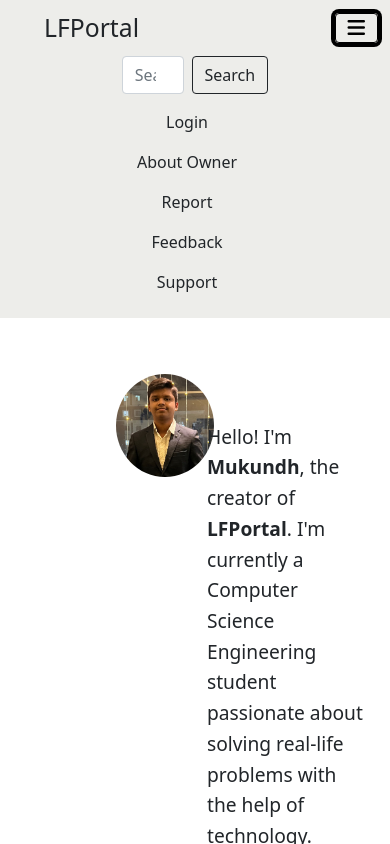
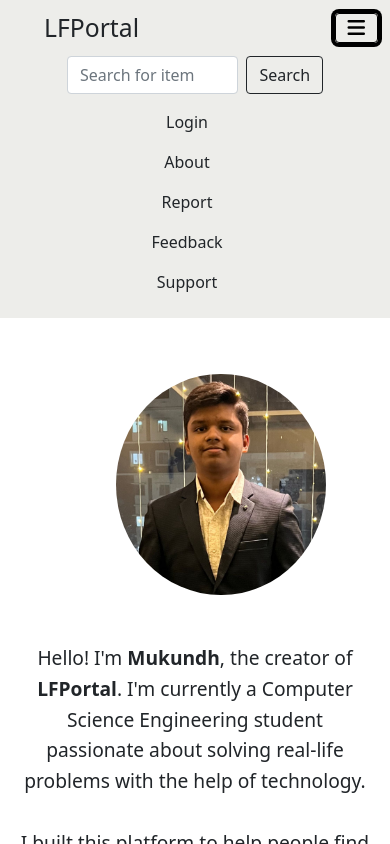
Before and after one commit to Mukundh15/LFPortal, a React (Vite) app in the folder Frontend/: page /Owner in a window 390 px wide. Both pictures are taken after a click on the button "Toggle navigation". Shown: the top 844 px of the page. Built offline with nearby package versions, Linux system fonts and the light colour scheme; no server answers.

Commit message:
added responsive for modile view

```diff
--- a/Frontend/index.html
+++ b/Frontend/index.html
@@ -2,7 +2,6 @@
 <html lang="en">
   <head>
     <meta charset="UTF-8" />
-    <link rel="icon" type="image/svg+xml" href="/vite.svg" />
     <meta name="viewport" content="width=device-width, initial-scale=1.0" />
     <link href="https://cdn.jsdelivr.net/npm/bootstrap@5.0.2/dist/css/bootstrap.min.css" rel="stylesheet" integrity="sha384-EVSTQN3/azprG1Anm3QDgpJLIm9Nao0Yz1ztcQTwFspd3yD65VohhpuuCOmLASjC" crossorigin="anonymous">
     <link rel="stylesheet" href="https://cdnjs.cloudflare.com/ajax/libs/font-awesome/6.7.2/css/all.min.css" integrity="sha512-Evv84Mr4kqVGRNSgIGL/F/aIDqQb7xQ2vcrdIwxfjThSH8CSR7PBEakCr51Ck+w+/U6swU2Im1vVX0SVk9ABhg==" crossorigin="anonymous" referrerpolicy="no-referrer" />
--- a/Frontend/src/Components/Navbar.jsx
+++ b/Frontend/src/Components/Navbar.jsx
@@ -47,7 +47,7 @@
           <i className="fa-solid fa-bars"></i>
         </button>
         <div className="collapse navbar-collapse justify-content-between" id="navbarSupportedContent">
-          <form className="d-flex mx-auto my-2" role="search" style={{ width: "40%" }}>
+          <form className="d-flex mx-auto my-2 search" role="search">
             <input
               className="form-control me-2"
               type="search"
@@ -61,7 +61,7 @@
           <ul className="navbar-nav mb-2 mb-lg-0 d-flex align-items-center">
             {login?<li className="nav-item me-3"><Link className="nav-link active text-dark" onClick={Logout}>Logout</Link></li>:<li className="nav-item me-3"><Link className="nav-link active text-dark" to="/Login">Login</Link></li>}
             <li className="nav-item me-3">
-              <Link className="nav-link active text-dark" to="/Owner">About Owner</Link>
+              <Link className="nav-link active text-dark" to="/Owner">About</Link>
             </li>
             <li className="nav-item me-3">
               <Link className="nav-link active text-dark" to="/ReportProduct">Report</Link>
--- a/Frontend/src/index.css
+++ b/Frontend/src/index.css
@@ -0,0 +1,21 @@
+.search{
+    width: 30%;
+}
+
+@media(max-width: 700px){
+    .x{
+        display: block;
+        text-align: center;
+    }
+    .ownimg{
+        margin:auto;
+        display: block;
+    }
+    .search{
+        width:70%;
+    }
+    .card{
+        display: block;
+        margin: auto;
+    }
+}
--- a/Frontend/src/pages/AboutOwner.jsx
+++ b/Frontend/src/pages/AboutOwner.jsx
@@ -1,8 +1,8 @@
 function AboutOwner(){
     return <div className="container">
-        <div className="row mt-5 mb-5 p-2">
+        <div className="row mt-5 mb-5 p-2 x">
             <div className="col mb-5">
-                <img src="mukundh.jpg" style={{width:"60%",borderRadius:'50%',marginLeft:"6rem"}} />
+                <img src="mukundh.jpg" style={{width:"60%",borderRadius:'50%',marginLeft:"6rem"}} className="ownimg" />
             </div>
             <div className="col mt-5">
                 <p style={{ fontSize: "1.2rem", lineHeight: "1.6" }}>
--- a/Frontend/src/pages/CardsInfo.jsx
+++ b/Frontend/src/pages/CardsInfo.jsx
@@ -59,13 +59,13 @@
     <div className=" container d-flex flex-column justify-content-center align-items-center mt-5 mb-5">
       <h2 className="text-center">Details:</h2>
       <div className=" mb-3">
-        {error && <Alert severity="error" sx={{ width: 500 }}>{error}</Alert>}
+        {error && <Alert severity="error" sx={{ width: 350 }}>{error}</Alert>}
       </div>
-      <div className="row shadow-sm p-4 bg-white rounded" style={{ width: "100%", maxWidth: "900px" }}>
+      <div className="row shadow-sm p-4 bg-white rounded x" style={{ width: "100%", maxWidth: "900px" }}>
         <div className="col-md-6 mb-3 mb-md-0">
           {cardDetails.image && (
             <img src={cardDetails.image} className="card-img-top" alt="Product" style={{
-              width: '90%',
+              width: '80%',
               height: 'auto',
               maxHeight: '400px',
               objectFit: 'cover',
--- a/Frontend/src/pages/Feedback.jsx
+++ b/Frontend/src/pages/Feedback.jsx
@@ -65,7 +65,7 @@
                 label="Enter Your Name"
                 variant="outlined"
                 value={userData.name}
-                sx={{ width: 500 }}
+                sx={{ width: 350 }}
                 />
             </div>
             <div className="mb-4">
@@ -75,7 +75,7 @@
                 label="Enter Your Email"
                 value={userData.email}
                 variant="outlined"
-                sx={{ width: 500 }}
+                sx={{ width: 350 }}
                 />
             </div>
             <div className="mb-4">
@@ -97,7 +97,7 @@
                 variant="outlined"
                 multiline
                 rows={4}
-                sx={{ width: 500 }}
+                sx={{ width: 350 }}
                 />
             </div>
             <div className="text-center mt-4">
--- a/Frontend/src/pages/Home.jsx
+++ b/Frontend/src/pages/Home.jsx
@@ -2,15 +2,8 @@
 import Found from './Found';
 import ProductDescription from './ProductDescription';
 import Story from './Story';
-import {useEffect} from 'react';
+
 function Home(){
-    useEffect(()=>{
-        const hasAlerted=sessionStorage.getItem('hasAlerted');
-        if(!hasAlerted){
-            alert("This application works best on a laptop or desktop device.");
-            sessionStorage.setItem('hasAlerted','true');
-        }
-    }, []);
     return <>
         <ProductDescription/>
         <Lost/>
--- a/Frontend/src/pages/Login.jsx
+++ b/Frontend/src/pages/Login.jsx
@@ -51,16 +51,16 @@
                 name="email"
                 label="Enter Your Email"
                 variant="outlined"
-                sx={{ width: 500 }}
+                sx={{ width: 350 }}
                 />
             </div>
-            <div className="mb-2">
+            <div className="mb-2 login">
                 <TextField
                 id="password"
                 name="password"
                 label="Enter Your Password"
                 variant="outlined"
-                sx={{ width: 500 }}
+                sx={{ width: 350 }}
                 autoComplete="new-password"
                 />
             </div>
@@ -77,7 +77,7 @@
                 </Button>
             </div>
         </form>
-        <br /> <br />
+        <br /> <br /><br />
     </div>
 }
 export default Login;
--- a/Frontend/src/pages/Product.jsx
+++ b/Frontend/src/pages/Product.jsx
@@ -55,7 +55,7 @@
             label="Enter Your Name"
             variant="outlined"
             value={userData.name}
-            sx={{ width: 500 }}
+            sx={{ width: 350 }}
           />
         </div>
 
@@ -65,12 +65,12 @@
             name="productName"
             label="Product Name"
             variant="outlined"
-            sx={{ width: 500 }}
+            sx={{ width: 350 }}
           />
         </div>
 
         <div className="mb-4">
-          <FormControl sx={{ width: 500 }}>
+          <FormControl sx={{ width: 350 }}>
             <InputLabel id="item-label">Item Type</InputLabel>
             <Select
               labelId="item-label"
@@ -95,7 +95,7 @@
             variant="outlined"
             multiline
             rows={4}
-            sx={{ width: 500 }}
+            sx={{ width: 350 }}
           />
         </div>
 
@@ -104,7 +104,7 @@
                 type="file"
                 accept="image/*"
                 onChange={(e) => setImage(e.target.files[0])}
-                style={{ width: 500 }}
+                style={{ width: 350 }}
             />
         </div>
         <div className="text-center mt-4">
--- a/Frontend/src/pages/ProductDescription.jsx
+++ b/Frontend/src/pages/ProductDescription.jsx
@@ -1,7 +1,7 @@
 function ProductDescription(){
     return <>
         <div className="container mt-5 mb-5">
-            <div className="row">
+            <div className="row x">
                 <div className="col mt-5">
                     <h1 className="m-2">Lost & Found</h1>
                     <h2>What’s lost may be small — but its return means everything.</h2>
--- a/Frontend/src/pages/Support.jsx
+++ b/Frontend/src/pages/Support.jsx
@@ -56,13 +56,13 @@
             <h2 className="mb-4">SUPPORT</h2>
             <form onSubmit={HandleClick}>
                 <div className="mb-4">
-                    <TextField name="name" label="Enter Your Name" variant="outlined" sx={{ width: 500 }} value={userData.name}/>
+                    <TextField name="name" label="Enter Your Name" variant="outlined" sx={{ width: 350 }} value={userData.name}/>
                 </div>
                 <div className="mb-4">
-                    <TextField name="email" label="Enter Your Email" variant="outlined" sx={{ width: 500 }} value={userData.email} />
+                    <TextField name="email" label="Enter Your Email" variant="outlined" sx={{ width: 350 }} value={userData.email} />
                 </div>
                 <div className="mb-4">
-                    <TextField name="description" label="What's Your Problem" variant="outlined" multiline rows={4} sx={{ width: 500 }} />
+                    <TextField name="description" label="What's Your Problem" variant="outlined" multiline rows={4} sx={{ width: 350 }} />
                 </div>
                 <div className="text-center mt-4">
                     <Button type="submit" variant="contained" color="primary">
```
Also changed, not shown: Frontend/src/pages/Signup.jsx (+4 -4 lines).
